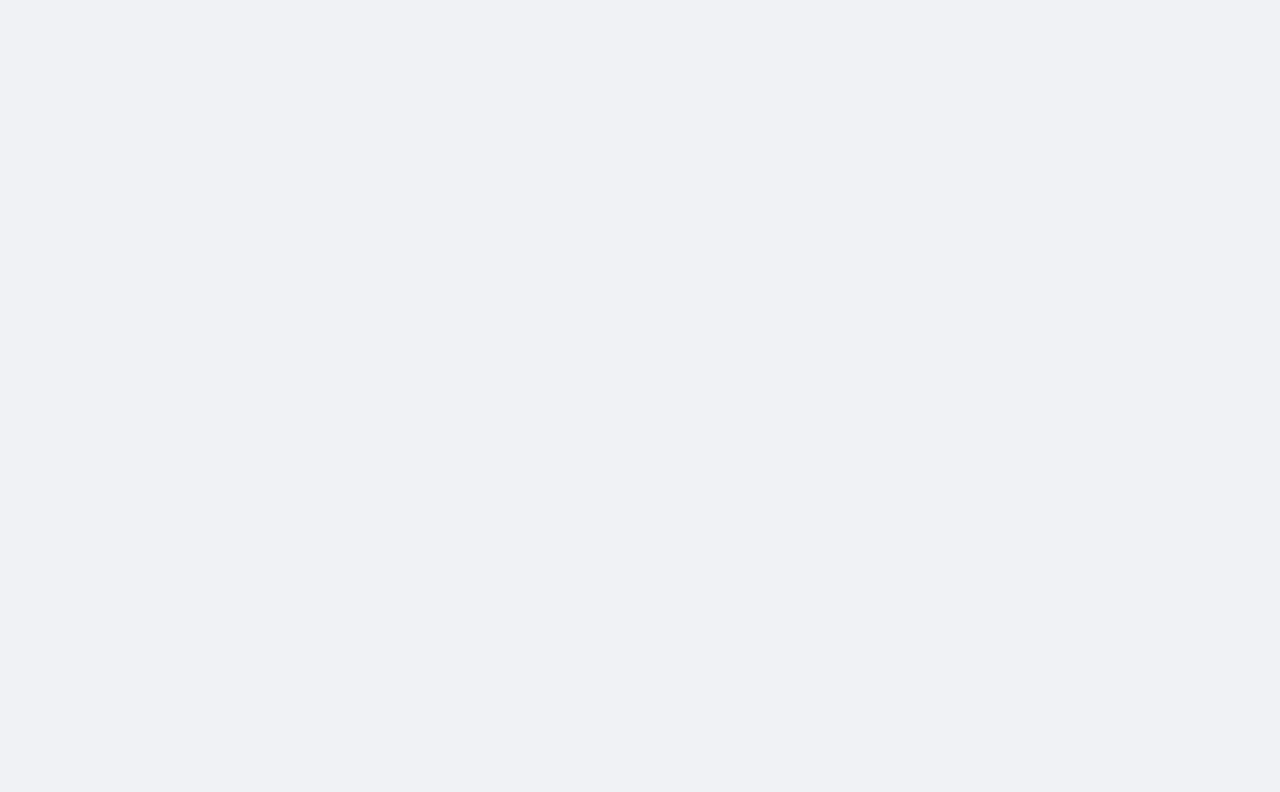
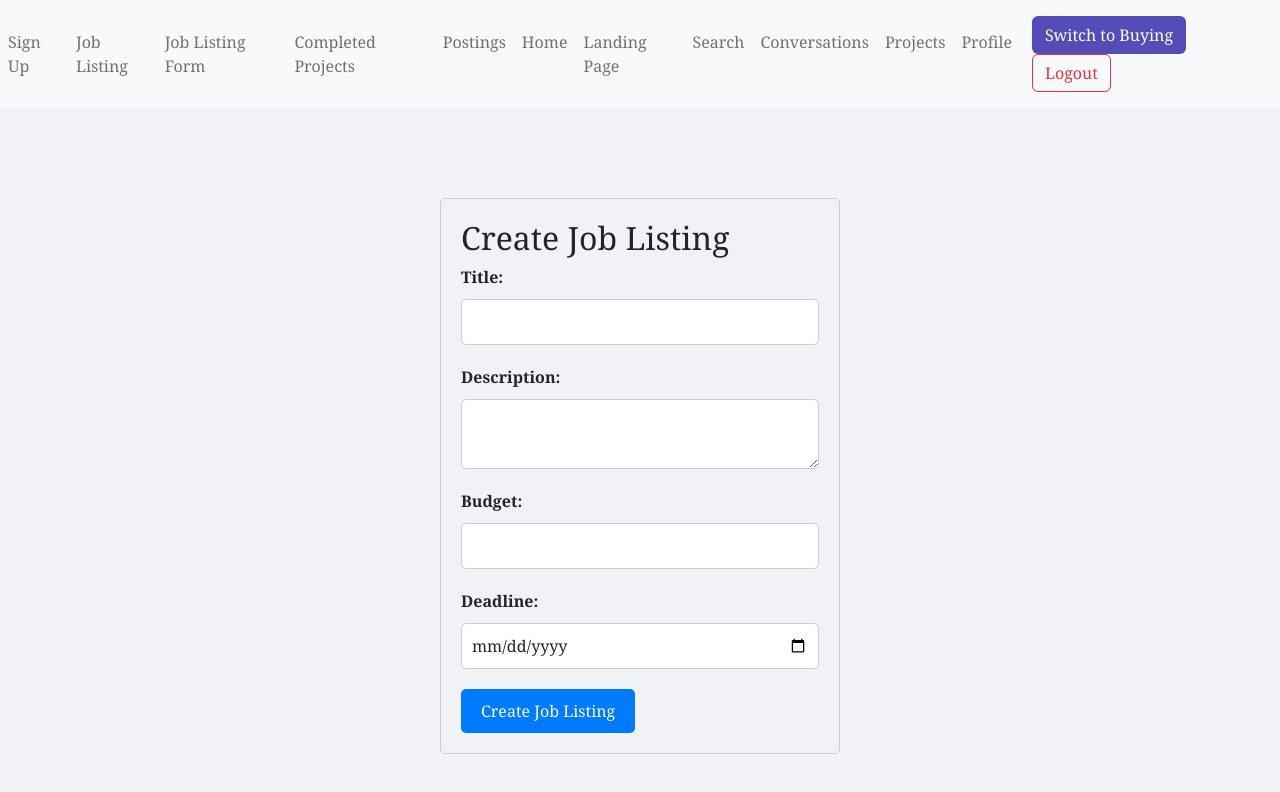
Before and after one commit to g-mwenda/Free-gigs-project, a React (Create React App) app in the folder free_gigz/client/: page /joblistingform in a window 1280 px wide. Before the commit this address had no page. Shown: the top 792 px of the page. Built offline with nearby package versions, Linux system fonts and the light colour scheme.

Commit message:
Added Job Listing Components

```diff
--- a/free_gigz/client/src/components/App.js
+++ b/free_gigz/client/src/components/App.js
@@ -8,6 +8,10 @@ import Home from "./Home";
 import PostingForm from "./PostingForm";
 import { SystemModeProvider } from "../SystemModeContext";
 import LandingPage from "./LandingPage";
+import JobListing from "./JobListing";
+import JobListingForm from "./JobListingForm";
+import JobListingItem from "./JobListingItem";
+import CompletedForm from "./CompletedForm";
 
 const UserContext = React.createContext();
 
@@ -16,6 +20,13 @@ export function useUser() {
 }
 
 function App() {
+
+  const [listings, setListings] = useState([]);
+
+  const handleJobSubmit = (newListing) => {
+    // Update the job listings state with the new job listing
+    setListings([...listings, newListing]);
+  };
   const [user, setUser] = useState(null);
   const navigate = useNavigate();
 
@@ -51,6 +62,11 @@ function App() {
               <Route exact path="/postings" element={<PostingForm />} />
               {/* Remove / path from SignUpForm */}
               <Route path="/signup" element={<SignUpForm />} />
+              <Route exact path="/joblistingform" element={<JobListingForm />} />
+              <Route exact path="/joblisting" element={<JobListing />} />
+              <Route exact path="/joblisting_item" element={<JobListingItem />} />
+              <Route path="/completedform" element={<CompletedForm />} />
+
             </Routes>
           </div>
         </SystemModeProvider>
--- /dev/null
+++ b/free_gigz/client/src/components/CompletedForm.js
@@ -0,0 +1,25 @@
+import React, { useState, useEffect } from "react";
+
+export default function CompletedForm() {
+  const [completedProjects, setCompletedProjects] = useState([]);
+
+  useEffect(() => {
+    fetch("/completed_projects") // Replace with the actual endpoint for fetching completed projects
+      .then((response) => response.json())
+      .then((data) => setCompletedProjects(data))
+      .catch((error) => console.error("Error fetching completed projects:", error));
+  }, []);
+
+  return (
+    <div>
+      <h2>Completed Projects</h2>
+      <ul>
+        {completedProjects.map((project) => (
+          <li key={project.id}>
+            <strong>Title:</strong> {project.title}, <strong>Description:</strong> {project.description}
+          </li>
+        ))}
+      </ul>
+    </div>
+  );
+}
--- /dev/null
+++ b/free_gigz/client/src/components/JobListing.js
@@ -0,0 +1,34 @@
+import React, { useState, useEffect } from "react";
+import ProposalsForm from "./ProposalsForm";
+import { useUser } from "./App"; // Update the path accordingly
+import NavbarComponent from "./NavbarComponent";
+import JobListingItem from "./JobListingItem"; // Import the JobListingItem component
+
+export default function JobListing() {
+  const [jobListings, setJobListings] = useState([]);
+  const [proposalData, setProposalData] = useState({}); // Add proposalData state
+  const user = useUser(); // Access the user context using the useUser hook
+
+  useEffect(() => {
+    fetch("/job_listings")
+      .then((response) => response.json())
+      .then((data) => setJobListings(data))
+      .catch((error) => console.error("Error fetching job listings:", error));
+  }, []);
+
+  const handleProposalSubmit = (e) => {
+    e.preventDefault();
+    // Do something with the proposalData, like sending it to the server
+    console.log("Proposal Form Data:", proposalData);
+  };
+
+  return (
+    <div className="container mt-5">
+      <NavbarComponent />
+      <h2 className="mb-4">Job Listings</h2>
+      {jobListings.map((job) => (
+        <JobListingItem key={job.id} job={job} />
+      ))}
+    </div>
+  );
+}
--- /dev/null
+++ b/free_gigz/client/src/components/JobListingForm.js
@@ -0,0 +1,99 @@
+import React, { useState } from "react";
+import "./jobListingForm.css"; // Import the CSS file
+import NavbarComponent from "./NavbarComponent";
+
+export default function JobListingForm() {
+  const [title, setTitle] = useState("");
+  const [description, setDescription] = useState("");
+  const [budget, setBudget] = useState("");
+  const [deadline, setDeadline] = useState("");
+
+  function handleSubmit(e) {
+    e.preventDefault();
+
+    const newJobListing = {
+      title,
+      description,
+      budget,
+      deadline,
+    };
+
+    fetch("/job_listings", {
+      method: "POST",
+      headers: {
+        "Content-Type": "application/json",
+      },
+      body: JSON.stringify(newJobListing),
+    })
+      .then((response) => response.json())
+      .then((data) => {
+        // Handle successful submission, e.g., show a success message or redirect to another page
+        console.log("Job listing posted successfully:", data);
+      })
+      .catch((error) => {
+        // Handle error, e.g., show an error message to the user
+        console.error("Error posting job listing:", error);
+      });
+  }
+
+  return (
+    <div>
+      {/* Render the NavbarComponent */}
+      <NavbarComponent />
+
+      <div className="form-container">
+        <h2>Create Job Listing</h2>
+        <form onSubmit={handleSubmit}>
+          <div className="form-group">
+            <label htmlFor="title">Title:</label>
+            <input
+              type="text"
+              id="title"
+              value={title}
+              onChange={(e) => setTitle(e.target.value)}
+              required
+              className="form-control"
+            />
+          </div>
+
+          <div className="form-group">
+            <label htmlFor="description">Description:</label>
+            <textarea
+              id="description"
+              value={description}
+              onChange={(e) => setDescription(e.target.value)}
+              required
+              className="form-control"
+            />
+          </div>
+
+          <div className="form-group">
+            <label htmlFor="budget">Budget:</label>
+            <input
+              type="text"
+              id="budget"
+              value={budget}
+              onChange={(e) => setBudget(e.target.value)}
+              required
+              className="form-control"
+            />
+          </div>
+
+          <div className="form-group">
+            <label htmlFor="deadline">Deadline:</label>
+            <input
+              type="date"
+              id="deadline"
+              value={deadline}
+              onChange={(e) => setDeadline(e.target.value)}
+              required
+              className="form-control"
+            />
+          </div>
+
+          <button type="submit" className="btn btn-primary">Create Job Listing</button>
+        </form>
+      </div>
+    </div>
+  );
+}
--- /dev/null
+++ b/free_gigz/client/src/components/JobListingItem.js
@@ -0,0 +1,38 @@
+import React, { useState } from "react";
+import ProposalsForm from "./ProposalsForm";
+import { useNavigate } from "react-router-dom"; // Import useNavigate hook
+
+export default function JobListingItem({ job }) {
+  const [showProposalsForm, setShowProposalsForm] = useState(false);
+  const [showCompletedForm, setShowCompletedForm] = useState(false);
+  const navigate = useNavigate(); // Get the navigate function from useNavigate
+
+  const handleBidClick = () => {
+    setShowProposalsForm(true);
+  };
+
+  const handleCompletedClick = () => {
+    // Handle the submission of the completed job listing to the backend here
+    // You can make a POST request to add the job listing to the completed projects table
+    // For demonstration purposes, let's just log a message to the console
+    console.log("Job Listing Completed:", job);
+
+    // Redirect to the completed form page
+    navigate("/completedform");
+
+    // Set showCompletedForm to true if you want to show the CompletedForm component here
+    setShowCompletedForm(true);
+  };
+
+  return (
+    <div>
+      <h3>{job.title}</h3>
+      <p>Description: {job.description}</p>
+      <p>Budget: {job.budget}</p>
+      <p>Deadline: {job.deadline}</p>
+      <button onClick={handleBidClick}>Bid</button>
+      <button onClick={handleCompletedClick}>Completed</button>
+      {showProposalsForm && <ProposalsForm job={job} onClose={() => setShowProposalsForm(false)} />}
+    </div>
+  );
+}
--- a/free_gigz/client/src/components/NavbarComponent.js
+++ b/free_gigz/client/src/components/NavbarComponent.js
@@ -8,14 +8,14 @@ import { useNavigate } from "react-router-dom";
 export default function NavbarComponent({ onLogoutClick }) {
   const systemMode = useSystemMode();
   const toggleSystemMode = useSystemModeUpdate();
-  const navigate = useNavigate();
+  // const navigate = useNavigate();
 
 
-  function onLogoutClick() {
-    // Implement your logout logic here, if needed
-    // For now, let's just redirect to the landing page
-    navigate("/");
-  }
+  // function onLogoutClick() {
+  //   // Implement your logout logic here, if needed
+  //   // For now, let's just redirect to the landing page
+  //   navigate("/");
+  // }
 
   return (
     <Navbar bg="light" expand="lg">
@@ -25,6 +25,24 @@ export default function NavbarComponent({ onLogoutClick }) {
         <li className="nav-item">
             <Link to="/signup" className="nav-link">
               Sign Up
+            </Link>
+          </li>
+
+          <li className="nav-item">
+            <Link to="/joblisting" className="nav-link">
+              Job Listing
+            </Link>
+          </li>
+
+          <li className="nav-item">
+            <Link to="/joblistingform" className="nav-link">
+              Job Listing Form
+            </Link>
+          </li>
+
+          <li className="nav-item">
+            <Link to="/completedform" className="nav-link">
+              Completed Projects
             </Link>
           </li>
 
--- /dev/null
+++ b/free_gigz/client/src/components/ProposalsForm.js
@@ -0,0 +1,52 @@
+import React, { useState, useEffect } from "react";
+import ProposalsForm from "./ProposalsForm";
+
+export default function JobListing() {
+  const [jobListings, setJobListings] = useState([]);
+  const [showProposalsForm, setShowProposalsForm] = useState(false);
+  const [selectedJob, setSelectedJob] = useState(null);
+
+  useEffect(() => {
+    fetch("/job_listings")
+      .then((response) => response.json())
+      .then((data) => setJobListings(data))
+      .catch((error) => console.error("Error fetching job listings:", error));
+  }, []);
+
+  const handleProposalSubmit = (proposalData) => {
+    // Here you can submit the proposalData to the server
+    console.log("Proposal Data:", proposalData);
+
+    // Close the proposal form after submitting
+    setShowProposalsForm(false);
+    setSelectedJob(null);
+  };
+
+  const handleBidClick = (job) => {
+    setShowProposalsForm(true);
+    setSelectedJob(job);
+  };
+
+  return (
+    <div>
+      <h2>Job Listings</h2>
+      {jobListings.map((job) => (
+        <div key={job.id}>
+          <h3>{job.title}</h3>
+          <p>Description: {job.description}</p>
+          <p>Budget: {job.budget}</p>
+          <p>Deadline: {job.deadline}</p>
+          <button onClick={() => handleBidClick(job)}>Bid</button>
+        </div>
+      ))}
+
+      {showProposalsForm && (
+        <ProposalsForm
+          job={selectedJob}
+          onClose={() => setShowProposalsForm(false)}
+          onProposalSubmit={handleProposalSubmit}
+        />
+      )}
+    </div>
+  );
+}
--- a/free_gigz/client/src/components/SignUpForm.js
+++ b/free_gigz/client/src/components/SignUpForm.js
@@ -30,7 +30,7 @@ export default function SignUpForm({ onLogin, setIsSignUp }) {
         console.log(response.success)
         if (response.success) {
           return response.success;
-          nav("/login")
+          navigate("/login")
         } else {
           throw new Error("Signup failed");
         }
@@ -110,7 +110,7 @@ export default function SignUpForm({ onLogin, setIsSignUp }) {
           <button
             className="btn btn-primary mb-0 fs-4"
             type="submit"
-            onClick={handleLogin}
+            onClick={handleSubmit}
           >
             Sign Up
           </button>
--- /dev/null
+++ b/free_gigz/client/src/components/jobListingForm.css
@@ -0,0 +1,43 @@
+/* jobListingForm.css */
+
+/* Form container */
+.form-container {
+    width: 400px;
+    margin: 90px auto 0; /* Add margin-top of 50px and center horizontally */
+    padding: 20px;
+    border: 1px solid #ccc;
+    border-radius: 5px;
+  }
+
+
+  /* Form fields */
+  .form-container label {
+    display: block;
+    margin-bottom: 10px;
+    font-weight: bold;
+  }
+
+  .form-container input,
+  .form-container textarea {
+    width: 100%;
+    padding: 10px;
+    margin-bottom: 20px;
+    border: 1px solid #ccc;
+    border-radius: 5px;
+  }
+
+
+
+  .form-container button {
+    background-color: #007bff;
+    color: #fff;
+    border: none;
+    border-radius: 5px;
+    padding: 10px 20px;
+    cursor: pointer;
+    font-size: 16px;
+  }
+
+  .form-container button:hover {
+    background-color: #0056b3;
+  }
```
Also changed, not shown: 2 other files (tests, documents, lock files or other folders).
